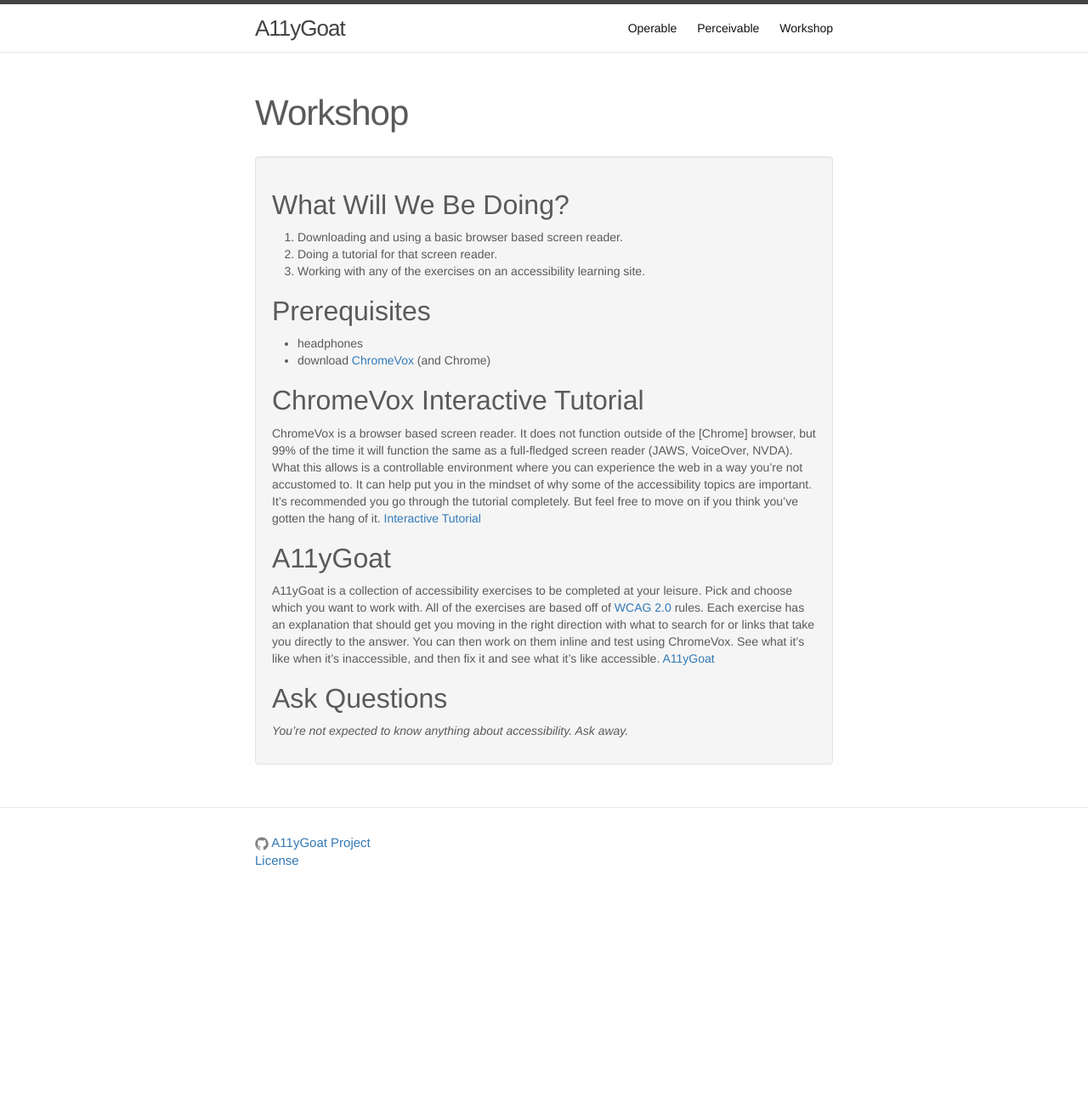
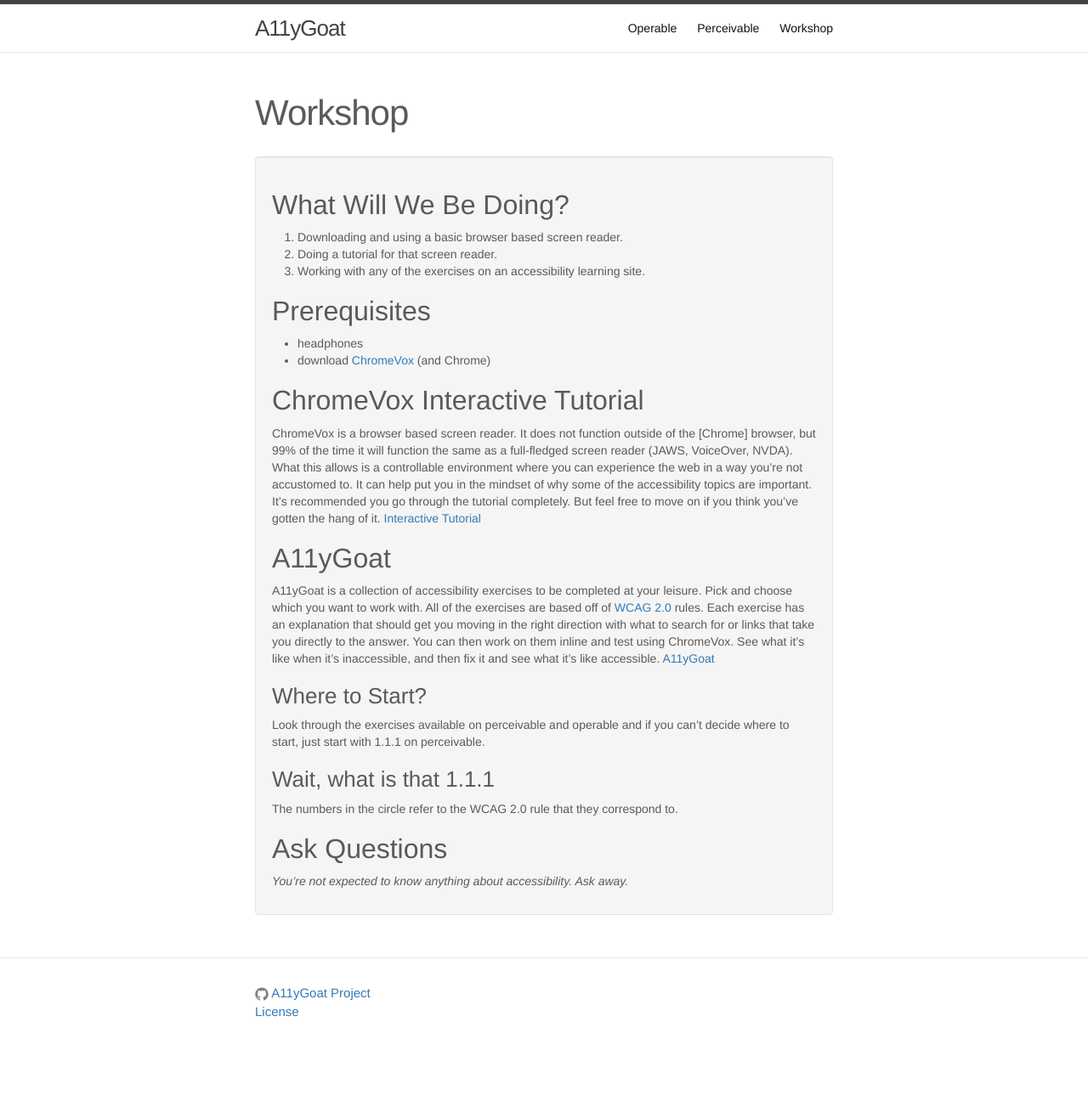
Before and after one commit to jazahn/A11yGoat, a Jekyll site: the page built from workshop.md, in a window 1280 px wide. Shown: the whole page at 85% size. Built offline with Jekyll 4.4.1, drawn with Linux system fonts in a browser that asks for light colours; before the commit the page ends 1119 px from its top, so only the background shows below that.

Commit message:
adding more information to the workshop

```diff
--- a/workshop.md
+++ b/workshop.md
@@ -19,7 +19,16 @@
 ChromeVox is a browser based screen reader. It does not function outside of the [Chrome] browser, but 99% of the time it will function the same as a full-fledged screen reader (JAWS, VoiceOver, NVDA). What this allows is a controllable environment where you can experience the web in a way you’re not accustomed to. It can help put you in the mindset of why some of the accessibility topics are important. It’s recommended you go through the tutorial completely. But feel free to move on if you think you’ve gotten the hang of it. [Interactive Tutorial](http://www.chromevox.com/tutorial/index.html)
 
 ## A11yGoat
+
 A11yGoat is a collection of accessibility exercises to be completed at your leisure. Pick and choose which you want to work with. All of the exercises are based off of [WCAG 2.0](http://www.w3.org/TR/WCAG20/) rules. Each exercise has an explanation that should get you moving in the right direction with what to search for or links that take you directly to the answer. You can then work on them inline and test using ChromeVox. See what it’s like when it’s inaccessible, and then fix it and see what it’s like accessible. [A11yGoat](http://jazahn.github.io/A11yGoat/)
+
+### Where to Start?
+
+Look through the exercises available on perceivable and operable and if you can't decide where to start, just start with 1.1.1 on perceivable.
+
+### Wait, what is that 1.1.1
+
+The numbers in the circle refer to the WCAG 2.0 rule that they correspond to.
 
 ## Ask Questions
 *You’re not expected to know anything about accessibility. Ask away.*
```
